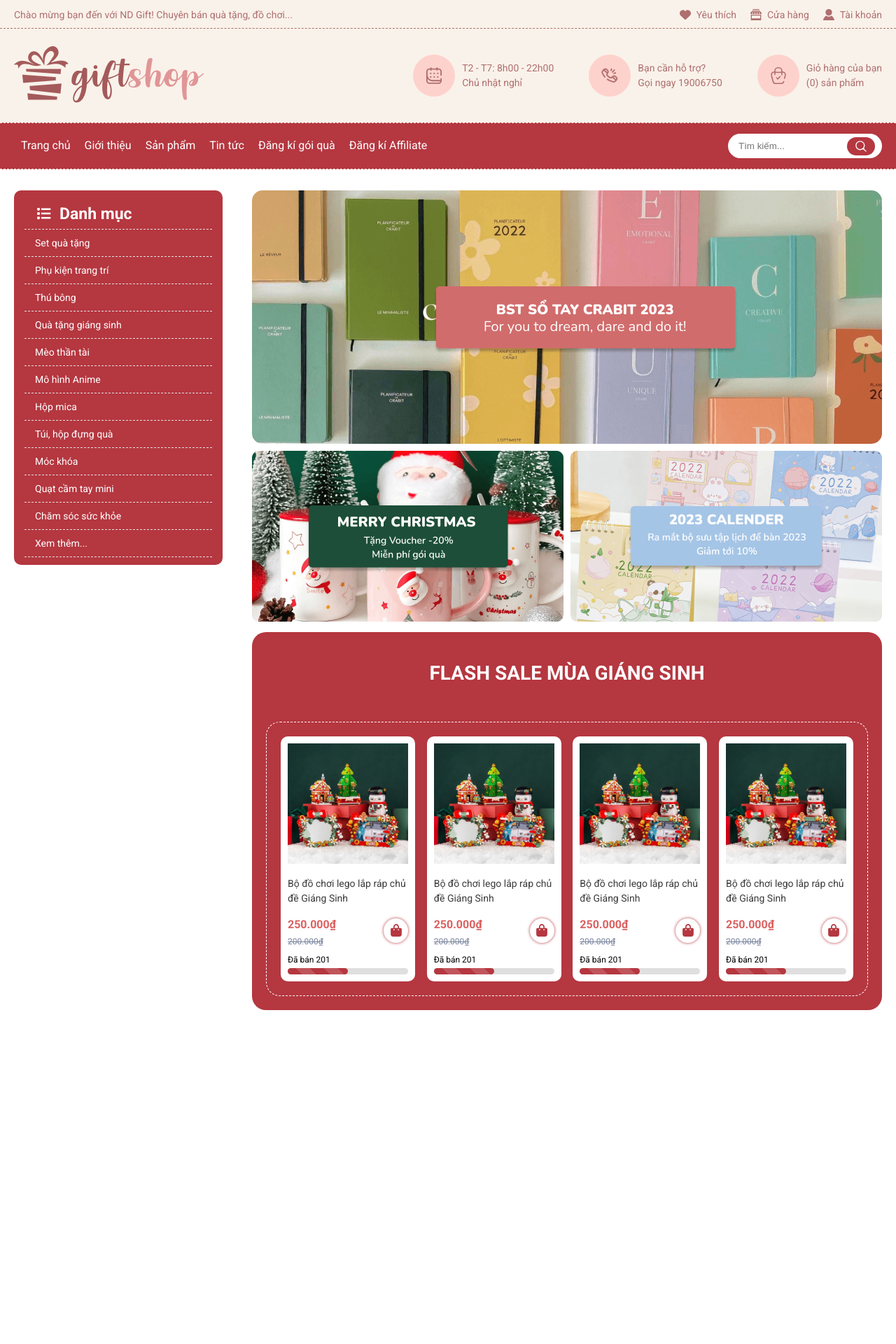
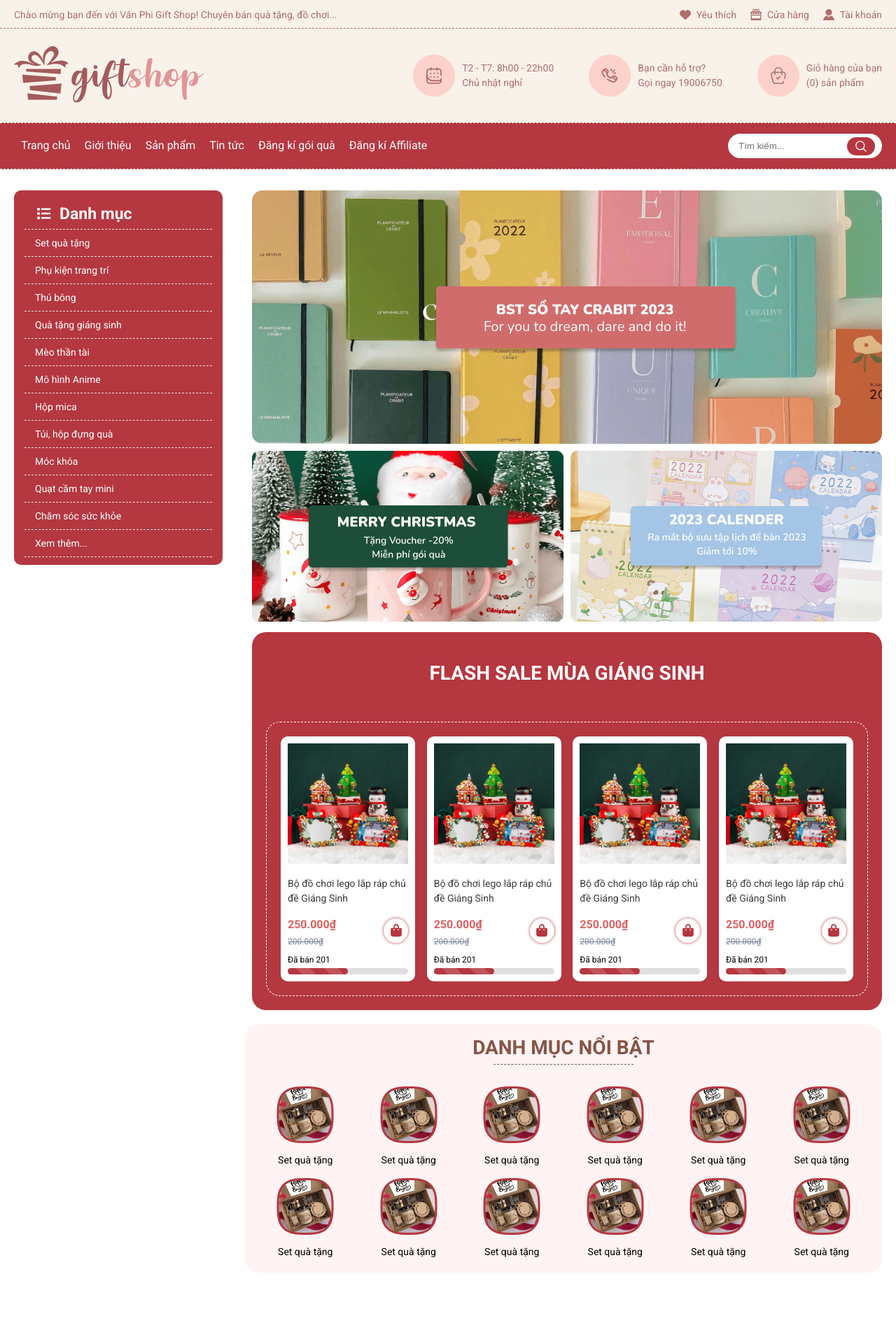
Before and after one commit to ihqqqq/giftshop, a PHP site: page / in a window 1280 px wide. Shown: the top 1920 px of the page at 70% size. Run offline with PHP 8.4, Linux system fonts and the light colour scheme.

Commit message:
outstanding

```diff
--- a/assets/css/style.css
+++ b/assets/css/style.css
@@ -256,7 +256,7 @@ a {
 
 /* flashsale */
 .flashsale {
-  margin-top: 15px;
+  margin: 15px 0 20px;
   width: 900px;
   /* height: 532px; */
   padding: 20px;
@@ -412,3 +412,50 @@ a {
     background-position: 40px 0px;
   }
 }
+
+/* outstanding */
+
+.outstanding {
+  width: 910px;
+  margin-bottom: 25px;
+  padding: 20px;
+  background: #fff3f3;
+  border-radius: 20px;
+  box-shadow: 0 4px 4px 0 rgba(0, 0, 0, 0, 0.05);
+  float: right;
+}
+
+.outstanding__heading {
+  text-align: center;
+  font-size: 2.8rem;
+  font-weight: 700;
+  line-height: 1;
+  text-transform: uppercase;
+  position: relative;
+  padding-bottom: 10px;
+  margin-bottom: 30px;
+  color: #865545;
+}
+
+.outstanding__heading::before {
+  content: "";
+  position: absolute;
+  border-bottom: 1px dashed #865545;
+  width: 200px;
+  bottom: 0;
+  left: 50%;
+  transform: translateX(-50%);
+}
+
+.outstanding__wrap {
+  display: grid;
+  gap: 15px;
+  grid-template-columns: repeat(6, 1fr);
+  text-align: center;
+  overflow: auto;
+}
+.outstandin__item-title {
+  font-size: 1.4rem;
+  line-height: 20px;
+  margin-top: 10px;
+}
--- a/index.html
+++ b/index.html
@@ -20,7 +20,7 @@
           <div class="header__top">
             <div class="header__top-left">
               <p class="header__top-left--welcome">
-                Chào mừng bạn đến với ND Gift! Chuyên bán quà tặng, đồ chơi...
+                Chào mừng bạn đến với Vân Phi Gift Shop! Chuyên bán quà tặng, đồ chơi...
               </p>
             </div>
 
@@ -592,6 +592,84 @@
             </div>
           </div>
         </div>
+
+        <div class="outstanding">
+          <h2 class="outstanding__heading">Danh mục nổi bật</h2>
+          <div class="outstanding__wrap">
+            <div class="outstanding__item">
+              <a href="#!" class="outstanding__item-link">
+                <img src="./assets/images/img_cate_1.png" alt="Set quà tặng" class="outstanding__item-img">
+              </a>
+              <h3 class="outstandin__item-title">Set quà tặng</h3>
+            </div>
+            <div class="outstanding__item">
+              <a href="#!" class="outstanding__item-link">
+                <img src="./assets/images/img_cate_1.png" alt="Set quà tặng" class="outstanding__item-img">
+              </a>
+              <h3 class="outstandin__item-title">Set quà tặng</h3>
+            </div>
+            <div class="outstanding__item">
+              <a href="#!" class="outstanding__item-link">
+                <img src="./assets/images/img_cate_1.png" alt="Set quà tặng" class="outstanding__item-img">
+              </a>
+              <h3 class="outstandin__item-title">Set quà tặng</h3>
+            </div>
+            <div class="outstanding__item">
+              <a href="#!" class="outstanding__item-link">
+                <img src="./assets/images/img_cate_1.png" alt="Set quà tặng" class="outstanding__item-img">
+              </a>
+              <h3 class="outstandin__item-title">Set quà tặng</h3>
+            </div>
+            <div class="outstanding__item">
+              <a href="#!" class="outstanding__item-link">
+                <img src="./assets/images/img_cate_1.png" alt="Set quà tặng" class="outstanding__item-img">
+              </a>
+              <h3 class="outstandin__item-title">Set quà tặng</h3>
+            </div>
+            <div class="outstanding__item">
+              <a href="#!" class="outstanding__item-link">
+                <img src="./assets/images/img_cate_1.png" alt="Set quà tặng" class="outstanding__item-img">
+              </a>
+              <h3 class="outstandin__item-title">Set quà tặng</h3>
+            </div>
+            <div class="outstanding__item">
+              <a href="#!" class="outstanding__item-link">
+                <img src="./assets/images/img_cate_1.png" alt="Set quà tặng" class="outstanding__item-img">
+              </a>
+              <h3 class="outstandin__item-title">Set quà tặng</h3>
+            </div>
+            <div class="outstanding__item">
+              <a href="#!" class="outstanding__item-link">
+                <img src="./assets/images/img_cate_1.png" alt="Set quà tặng" class="outstanding__item-img">
+              </a>
+              <h3 class="outstandin__item-title">Set quà tặng</h3>
+            </div>
+            <div class="outstanding__item">
+              <a href="#!" class="outstanding__item-link">
+                <img src="./assets/images/img_cate_1.png" alt="Set quà tặng" class="outstanding__item-img">
+              </a>
+              <h3 class="outstandin__item-title">Set quà tặng</h3>
+            </div>
+            <div class="outstanding__item">
+              <a href="#!" class="outstanding__item-link">
+                <img src="./assets/images/img_cate_1.png" alt="Set quà tặng" class="outstanding__item-img">
+              </a>
+              <h3 class="outstandin__item-title">Set quà tặng</h3>
+            </div>
+            <div class="outstanding__item">
+              <a href="#!" class="outstanding__item-link">
+                <img src="./assets/images/img_cate_1.png" alt="Set quà tặng" class="outstanding__item-img">
+              </a>
+              <h3 class="outstandin__item-title">Set quà tặng</h3>
+            </div>
+            <div class="outstanding__item">
+              <a href="#!" class="outstanding__item-link">
+                <img src="./assets/images/img_cate_1.png" alt="Set quà tặng" class="outstanding__item-img">
+              </a>
+              <h3 class="outstandin__item-title">Set quà tặng</h3>
+            </div>
+          </div>
+        </div>
       </div>
     </main>
 
```
Also changed, not shown: assets/images/img_cate_1.png (added).
